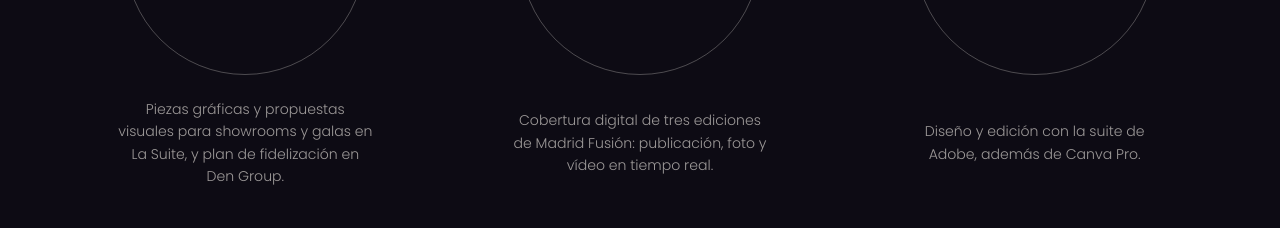
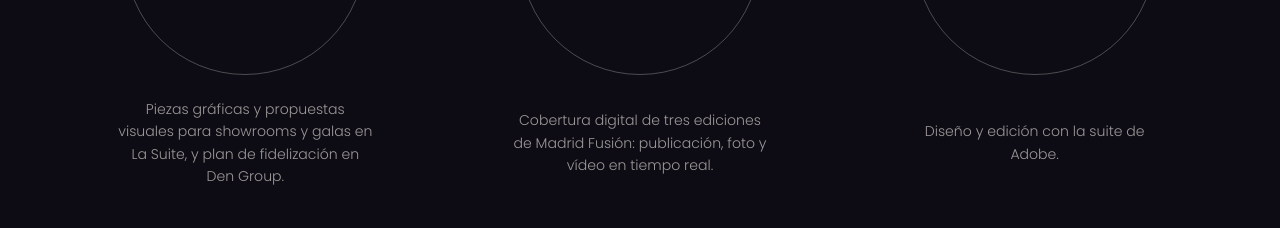
Before and after one commit to Alejandroger95/Lissett_Portfolio2, a plain HTML site: page index.html in a window 1280 px wide. Shown: the part 4340-4568 px from the top of the page. Drawn offline with Linux system fonts and the light colour scheme.

Commit message:
Quitar Canva Pro
Co-Authored-By: Claude Sonnet 5.5 <noreply@anthropic.com>
Claude-Session: https://claude.ai/code/session_01817swxHoHhWq4swd6fqm37

```diff
--- a/index.html
+++ b/index.html
@@ -204,7 +204,7 @@
                 </div>
                 <div class="skill reveal">
                     <div class="skill-circle">Suite de Adobe</div>
-                    <p>Diseño y edición con la suite de Adobe, además de Canva Pro.</p>
+                    <p>Diseño y edición con la suite de Adobe.</p>
                 </div>
                 <div class="skill reveal">
                     <div class="skill-circle">Diseño de espacios</div>
```
Also changed, not shown: 1 other file.
